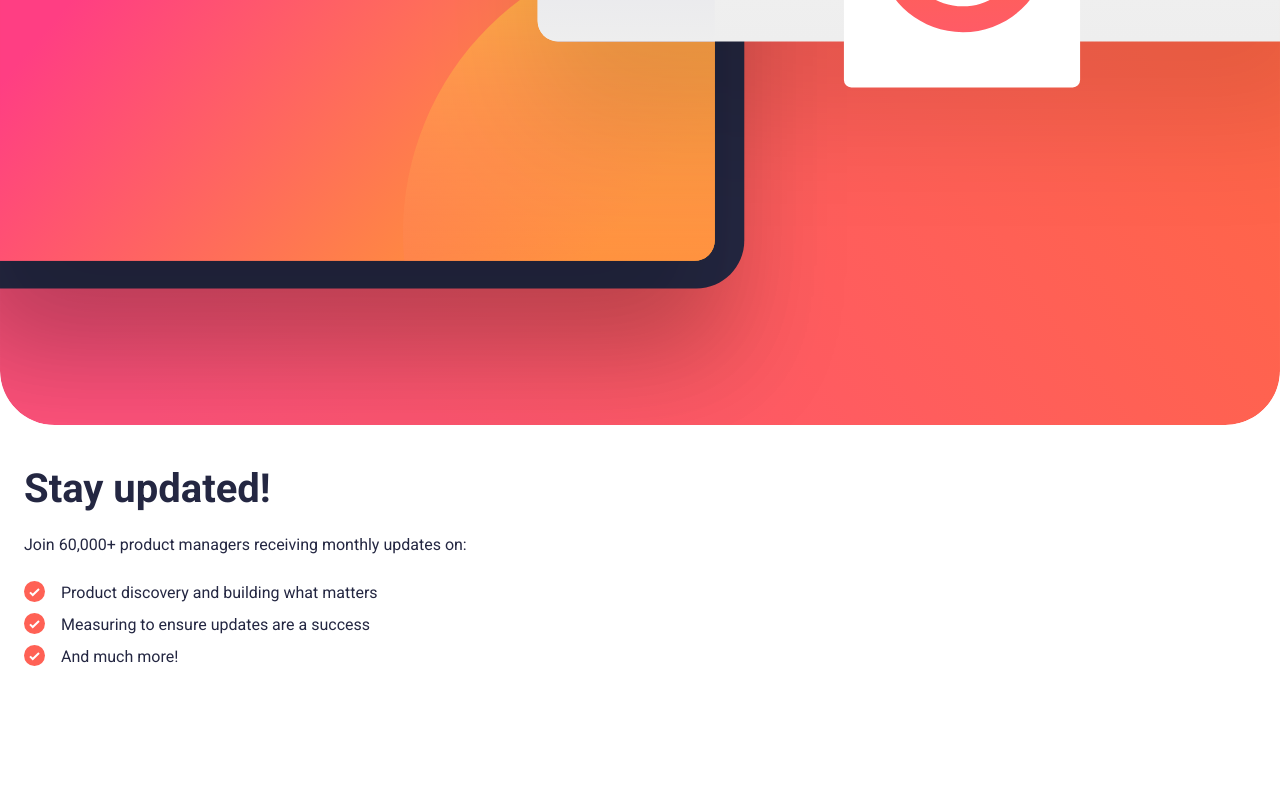
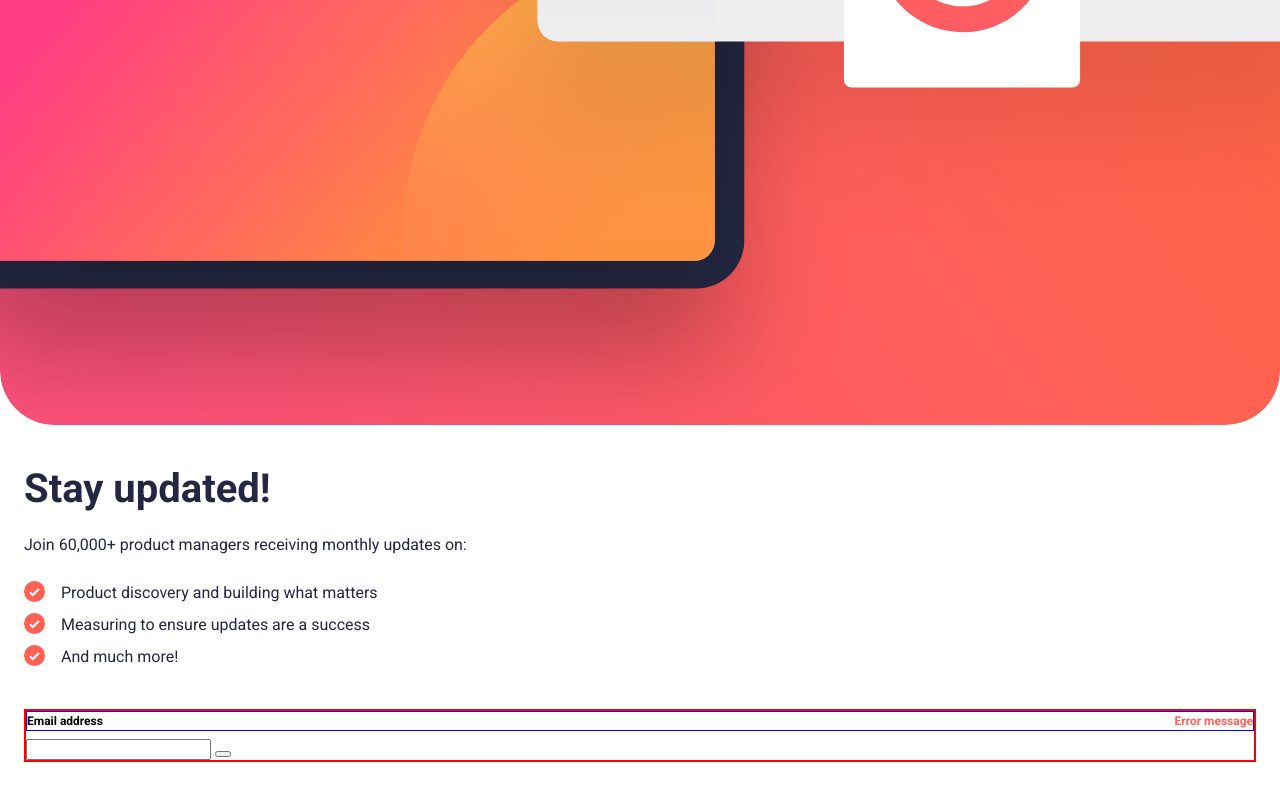
Before and after one commit to danilo2420/FEM_newsletterSignupForm, a plain HTML site: page index.html in a window 1280 px wide. Shown: the part 544-1344 px from the top of the page. Before the commit the page ends 1261 px from the top, so only its background shows below. Drawn offline with Linux system fonts and the light colour scheme.

Commit message:
Start styling form

```diff
--- a/index.html
+++ b/index.html
@@ -9,11 +9,14 @@
 </head>
 <body>
   <div class="container">
+    <!-- Image -->
     <img class="imgClass" src="/assets/images/illustration-sign-up-mobile.svg" alt="">
     <div class="content">
       <div class="content__info">
+        <!-- Title and text -->
         <div class="content__info__title tp1--mobile">Stay updated!</div>
         <div class="content__info__text tp2">Join 60,000+ product managers receiving monthly updates on:</div>
+        <!-- List -->
         <div class="content__info__list tp2">
           <div class="content__info__list__item">
             <img src="/assets/images/icon-list.svg" alt="">
@@ -29,7 +32,15 @@
           </div>
         </div>
       </div>
-      <form action="" class="content__form"></form>
+      <!-- Form -->
+      <form action="" class="content__form">
+        <div class="content__form__topSection tp3">
+          <label for="">Email address</label>
+          <div class="content__form__topSection__error">Error message</div>
+        </div>
+        <input type="text" name="" id="">
+        <button type="submit"></button>
+      </form>
     </div>
   </div>
 </body>
--- a/styles/styleMobile.css
+++ b/styles/styleMobile.css
@@ -5,6 +5,7 @@
     width: 100vw;
 }
 
+/* Image */
 .imgClass {
     content: url('/assets/images/illustration-sign-up-mobile.svg');
     width: 100vw;
@@ -14,6 +15,7 @@
     padding: 40px 24px;
 }
 
+/* Title and subtitle */
 .content__info__title {
     color: var(--blue800);
     margin-bottom: 24px;
@@ -24,6 +26,7 @@
     margin-bottom: 24px;
 }
 
+/* List */
 .content__info__list {
     color: var(--blue800);
 }
@@ -35,3 +38,23 @@
 
     margin-bottom: 8px;
 }
+
+/* Form */
+
+.content__form {
+    border: solid red 2px;
+    margin-top: 40px;
+}
+
+.content__form__topSection {
+    border: solid blue 1px;
+    display: flex;
+    justify-content: space-between;
+    align-items: center;
+
+    margin-bottom: 8px;
+}
+
+.content__form__topSection__error {
+    color: var(--red);
+}
```
